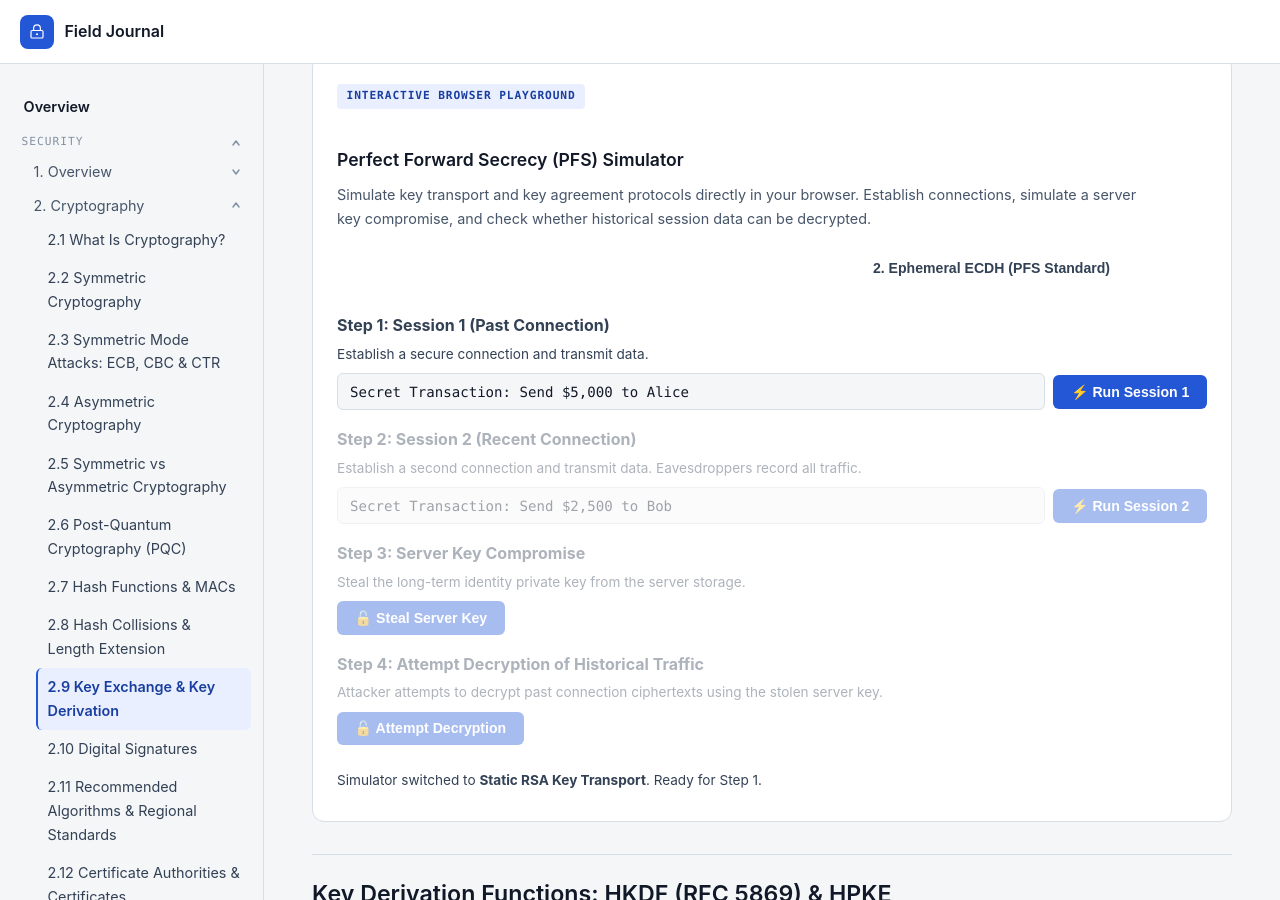
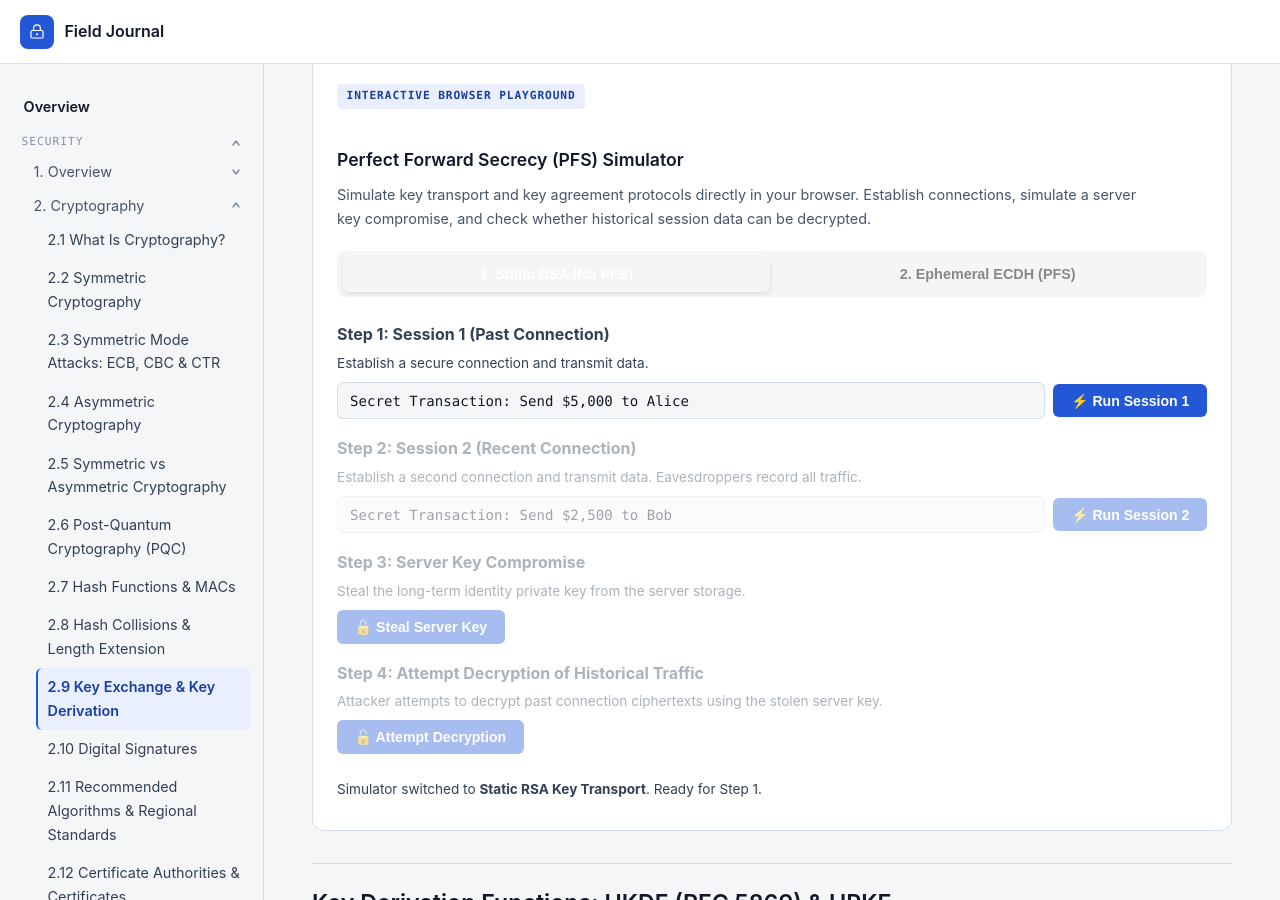
Before and after one commit to llody9977/journal, a Jekyll site: the page built from topics/key-exchange-derivation.md, in a window 1280 px wide and 900 px high, scrolled down 3327 px. Built offline with Jekyll 4.4.1, drawn with Linux system fonts in a browser that asks for light colours; part of the change alters nothing that is shown.

Commit message:
design(pfs-demo): improve segment tab switching visual style and active state clarity

```diff
--- a/topics/key-exchange-derivation.md
+++ b/topics/key-exchange-derivation.md
@@ -96,10 +96,14 @@ Modern protocols replace finite-field Diffie-Hellman with **Elliptic Curve Diffi
   </div>
 
   <div class="demo-body">
-    <!-- Protocol Tab Buttons -->
-    <div style="display: flex; gap: 0.5rem; margin-bottom: 1.25rem; border-bottom: 1px solid var(--border); padding-bottom: 0.5rem;">
-      <button id="tab-static-rsa" class="btn-primary" style="flex: 1; background: var(--bg); border: 1px solid var(--border); color: var(--text);" type="button">1. Static RSA (No PFS)</button>
-      <button id="tab-ephemeral-ecdh" class="btn-primary" style="flex: 1; background: var(--bg); border: 1px solid var(--border); color: var(--text);" type="button">2. Ephemeral ECDH (PFS Standard)</button>
+    <!-- Segmented Tab Switcher -->
+    <div style="display: flex; gap: 0.25rem; background: rgba(127, 127, 127, 0.08); padding: 0.35rem; border-radius: 8px; border: 1px solid var(--border); margin-bottom: 1.5rem;">
+      <button id="tab-static-rsa" type="button" style="flex: 1; padding: 0.6rem 1rem; border: none; border-radius: 6px; font-weight: 600; cursor: pointer; font-size: 0.9rem; transition: all 0.2s ease;">
+        1. Static RSA (No PFS)
+      </button>
+      <button id="tab-ephemeral-ecdh" type="button" style="flex: 1; padding: 0.6rem 1rem; border: none; border-radius: 6px; font-weight: 600; cursor: pointer; font-size: 0.9rem; transition: all 0.2s ease;">
+        2. Ephemeral ECDH (PFS)
+      </button>
     </div>
 
     <!-- Simulator Steps -->
@@ -203,10 +207,21 @@ Modern protocols replace finite-field Diffie-Hellman with **Elliptic Curve Diffi
     state.serverLongTermECDSAKeyPair = null;
     state.sessions = [];
 
-    tabRSA.style.background = activeMode === 'rsa' ? 'var(--primary)' : 'var(--bg)';
-    tabRSA.style.color = activeMode === 'rsa' ? '#fff' : 'var(--text)';
-    tabECDH.style.background = activeMode === 'ecdh' ? 'var(--primary)' : 'var(--bg)';
-    tabECDH.style.color = activeMode === 'ecdh' ? '#fff' : 'var(--text)';
+    if (activeMode === 'rsa') {
+      tabRSA.style.background = 'var(--primary)';
+      tabRSA.style.color = '#ffffff';
+      tabRSA.style.boxShadow = '0 2px 4px rgba(0,0,0,0.1)';
+      tabECDH.style.background = 'transparent';
+      tabECDH.style.color = 'var(--text-muted, #888)';
+      tabECDH.style.boxShadow = 'none';
+    } else {
+      tabECDH.style.background = 'var(--primary)';
+      tabECDH.style.color = '#ffffff';
+      tabECDH.style.boxShadow = '0 2px 4px rgba(0,0,0,0.1)';
+      tabRSA.style.background = 'transparent';
+      tabRSA.style.color = 'var(--text-muted, #888)';
+      tabRSA.style.boxShadow = 'none';
+    }
 
     setStepOpacity(1);
     outputArea.innerHTML = log(`Simulator switched to <strong>${activeMode === 'rsa' ? 'Static RSA Key Transport' : 'Ephemeral ECDH (PFS)'}</strong>. Ready for Step 1.`);
```
